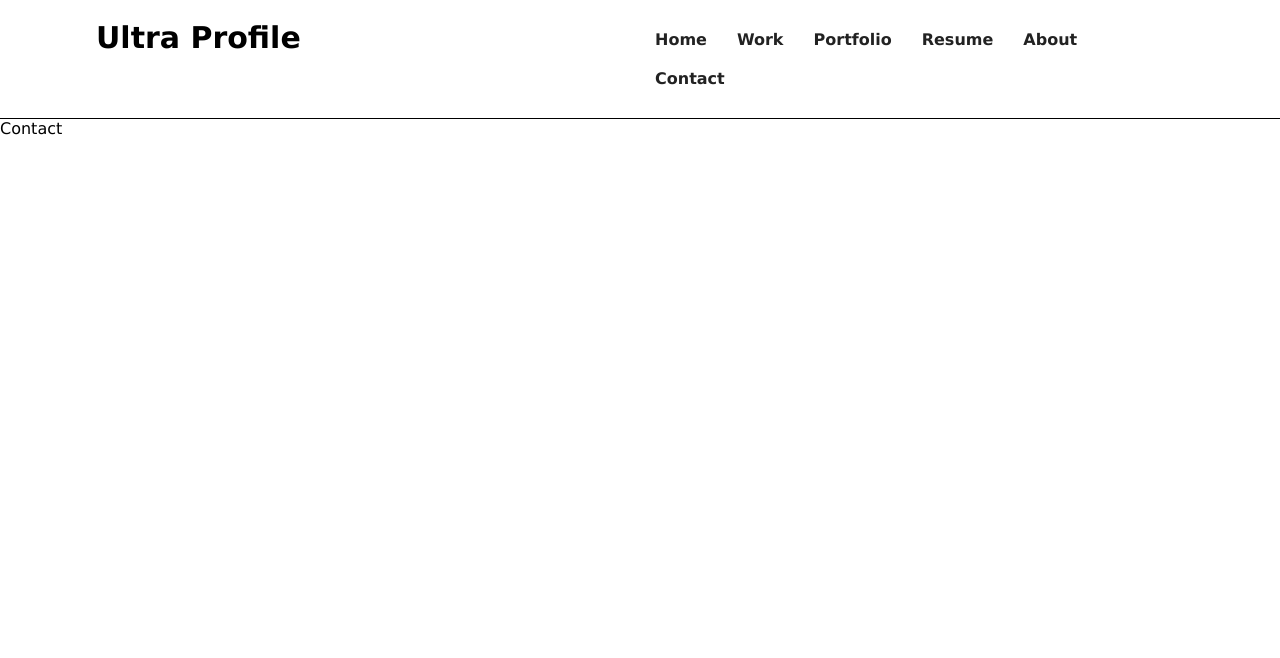
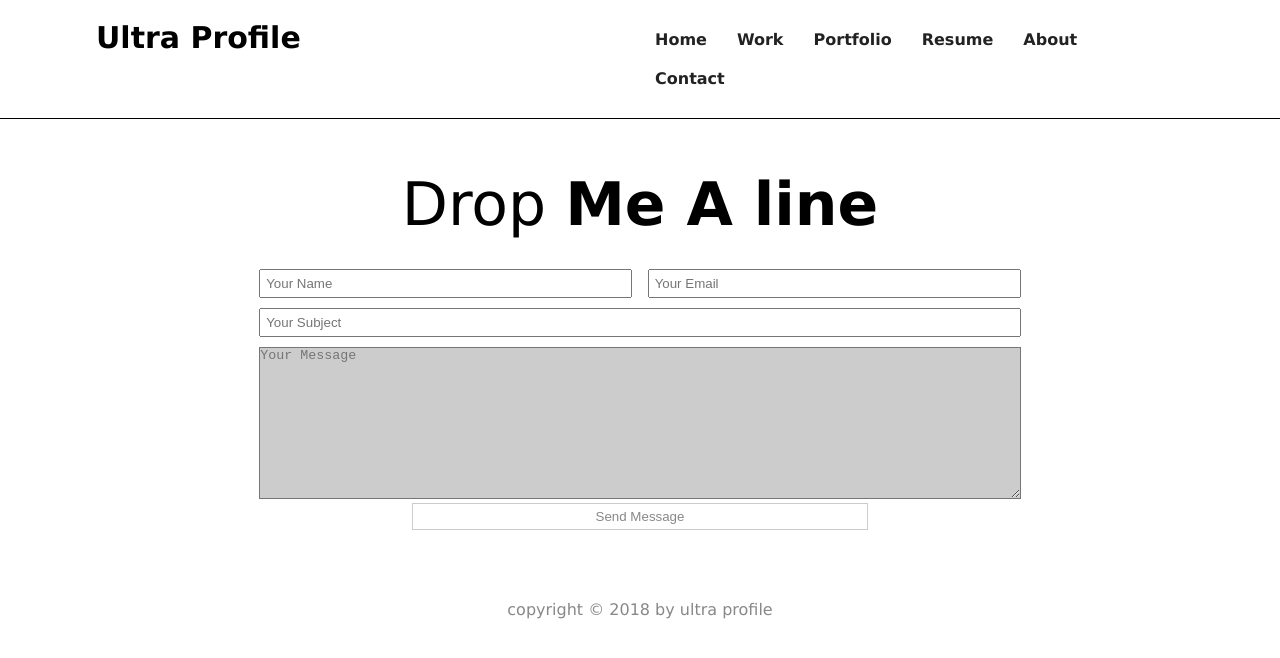
Before and after one commit to Mohaned-Adel/ULTRA-template, a React (Create React App) app: page /contact in a window 1280 px wide. Shown: the top 658 px of the page. Built offline with nearby package versions, Linux system fonts and the light colour scheme.

Commit message:
adding: Contact component with style

```diff
--- a/src/components/Contact/Contact.js
+++ b/src/components/Contact/Contact.js
@@ -1,9 +1,43 @@
+import {
+  DropSection,
+  DropTitle,
+  DropTitleSpan,
+  DropForm,
+  FormInputDiv,
+  FormInput,
+  TextareaInput,
+  SubmitInput,
+} from "./ContactStyle";
+
+import Footer from "../Footer/Footer";
+import { Fragment } from "react";
+
 const Contact = () => {
-    return (
-        <div>
-            Contact
+  return (
+    <Fragment>
+      <DropSection>
+        <div className="container">
+          <DropTitle>
+            <DropTitleSpan>Drop </DropTitleSpan>Me A line
+          </DropTitle>
+          <DropForm action="">
+            <FormInputDiv>
+              <FormInput id={"text"} type="text" placeholder="Your Name" />
+              <FormInput id={"email"} type="email" placeholder="Your Email" />
+            </FormInputDiv>
+            <FormInput sub={true} type="text" placeholder="Your Subject" />
+            <TextareaInput
+              cols="30"
+              rows="10"
+              placeholder="Your Message"
+            ></TextareaInput>
+            <SubmitInput type="submit" value="Send Message" />
+          </DropForm>
         </div>
-    )
-}
+      </DropSection>
+      <Footer />
+    </Fragment>
+  );
+};
 
 export default Contact;
--- /dev/null
+++ b/src/components/Contact/ContactStyle.js
@@ -0,0 +1,65 @@
+import styled from "styled-components";
+
+export const DropSection = styled.div`
+  padding: 50px 0;
+  text-align: center;
+`;
+
+export const DropTitle = styled.h2`
+  font-size: 60px;
+  margin-bottom: 30px;
+  @media (max-width: 575px) {
+    font-size: 40px;
+  }
+`;
+
+export const DropTitleSpan = styled.span`
+  font-weight: normal;
+`;
+
+export const DropForm = styled.form`
+  width: 70%;
+  margin: auto;
+  @media (max-width: 575px) {
+    width: 90%;
+  }
+`;
+
+export const FormInputDiv = styled.div`
+  overflow: hidden;
+  & > input {
+    width: 49%;
+  }
+`;
+
+export const FormInput = styled.input`
+  box-sizing: border-box;
+  outline: 0;
+  padding: 5px;
+  margin-bottom: 10px;
+  width: ${(props) => (props.sub === true ? "100%" : "")};
+  float: ${(props) =>
+    props.id === "text" ? "left" : props.id === "email" ? "right" : ""};
+  @media (max-width: 575px) {
+    width: 100%;
+  }
+`;
+
+export const TextareaInput = styled.textarea`
+  width: 100%;
+  outline: 0;
+  background: #ccc;
+  resize: vertical;
+`;
+
+export const SubmitInput = styled.input`
+  width: 60%;
+  background: #fff;
+  border: 1px solid #ccc;
+  color: #888;
+  cursor: pointer;
+  box-sizing: border-box;
+  outline: 0;
+  padding: 5px;
+  margin-bottom: 10px;
+`;
```
Also changed, not shown: src/components/Contact/Contact.css (deleted).
